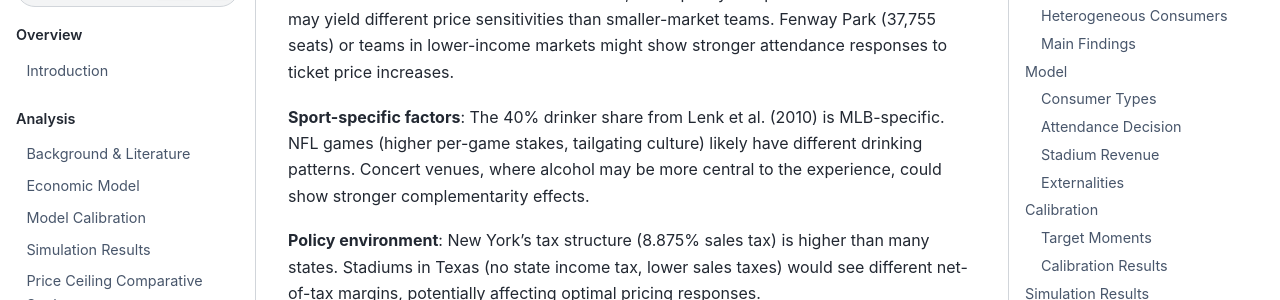
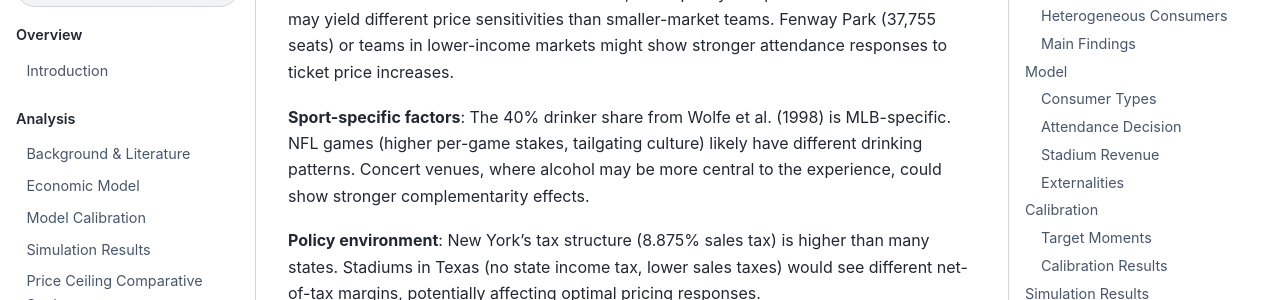
Before and after one commit to MaxGhenis/yankee-stadium-beer-price-controls, a Jupyter Book: the page built from docs/paper.md, in a window 1280 px wide and 900 px high, scrolled down 6020 px. Shown: the part 153-453 px from the top of the window. Built offline with Jupyter Book 1.0.4 settings and Sphinx 7.4.7 and the Sphinx Book theme 1.1.4, drawn with Linux system fonts in a browser that asks for light colours; cross-references to code outside the pages are shown as plain code; some of the changed text lies outside the part shown.

Commit message:
Fix remaining citation issues from Round 2 review
- Fix paper.md: Lenk et al. (2010) → Wolfe et al. (1998) for 40% drinker share
  (3 locations: lines 55, 121, 188)
- Fix paper.md references: Semafor year 2024 → 2025
- Add implementation note in model.md for consumer surplus formula

All 118 tests pass.

🤖 Generated with [Claude Code](https://claude.com/claude-code)

Co-Authored-By: Claude Opus 4.5 <noreply@anthropic.com>

```diff
--- a/docs/paper.md
+++ b/docs/paper.md
@@ -52,7 +52,7 @@ Our model captures this through a cross-price elasticity parameter: beer prices
 
 A key limitation of representative agent models is that they cannot capture selection effects. When prices change, not only does each consumer adjust quantity, but the composition of consumers changes as well.
 
-We model two consumer types based on Lenk et al. (2010):
+We model two consumer types based on Wolfe et al. (1998):
 
 - **Non-drinkers (60%)**: Low beer preference, attend primarily for baseball
 - **Drinkers (40%)**: High beer preference, value cheap stadium beer
@@ -118,7 +118,7 @@ We calibrate to match:
 
 1. **Observed beer price**: \$12.50
 2. **Observed ticket price**: \$80 (average)
-3. **Drinker share**: 40% (Lenk et al. 2010)
+3. **Drinker share**: 40% (Wolfe et al. 1998)
 4. **Beers per fan**: 1.0 average (0 for non-drinkers, 2.5 for drinkers)
 
 ## Calibration Results
@@ -185,7 +185,7 @@ Our analysis focuses on Yankee Stadium but uses parameters calibrated to MLB ave
 
 **Venue characteristics**: Yankee Stadium's 46,537 capacity and premium New York market may yield different price sensitivities than smaller-market teams. Fenway Park (37,755 seats) or teams in lower-income markets might show stronger attendance responses to ticket price increases.
 
-**Sport-specific factors**: The 40% drinker share from Lenk et al. (2010) is MLB-specific. NFL games (higher per-game stakes, tailgating culture) likely have different drinking patterns. Concert venues, where alcohol may be more central to the experience, could show stronger complementarity effects.
+**Sport-specific factors**: The 40% drinker share from Wolfe et al. (1998) is MLB-specific. NFL games (higher per-game stakes, tailgating culture) likely have different drinking patterns. Concert venues, where alcohol may be more central to the experience, could show stronger complementarity effects.
 
 **Policy environment**: New York's tax structure (8.875% sales tax) is higher than many states. Stadiums in Texas (no state income tax, lower sales taxes) would see different net-of-tax margins, potentially affecting optimal pricing responses.
 
```
Also changed, not shown: other parts of docs/paper.md (+1 -1 lines), docs/model.md (+2 -0 lines).
